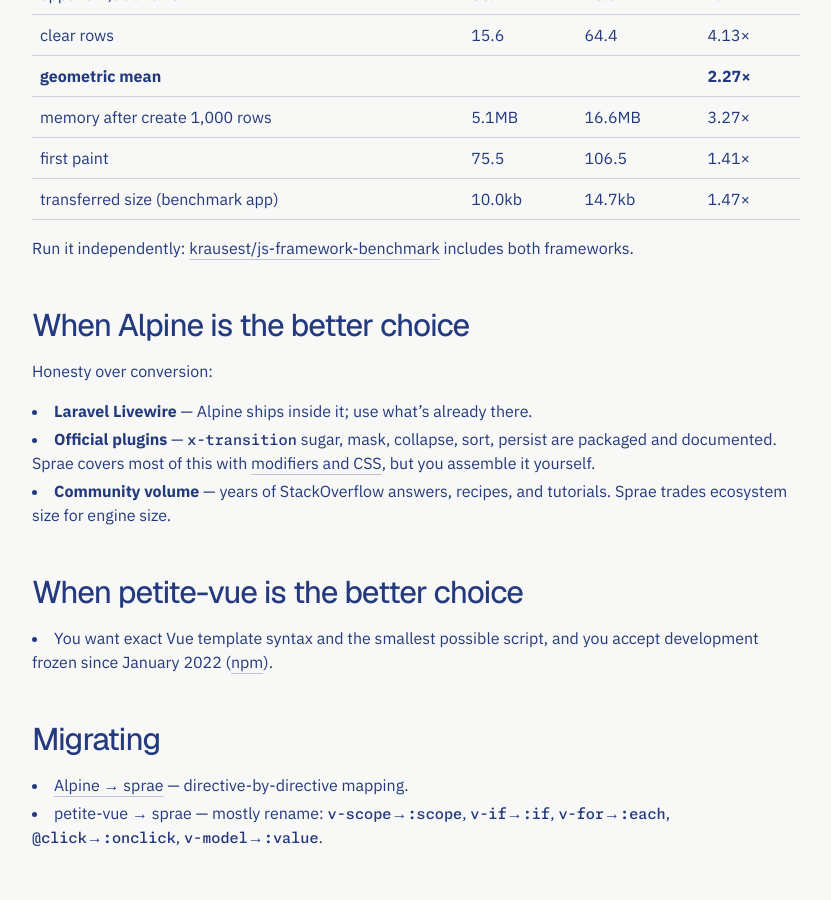
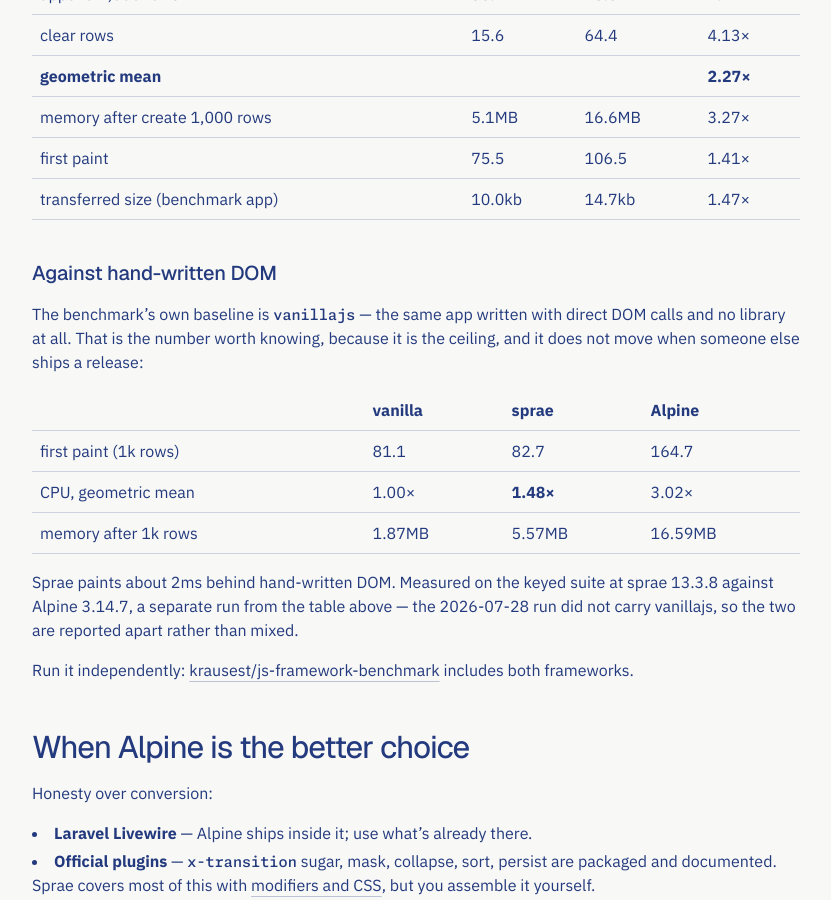
Before and after one commit to dy/sprae, a Jekyll site: the page built from compare.md, in a window 1280 px wide and 900 px high, scrolled down 1612 px. Shown: the whole window, without its empty margins (284-1115 px from the left). Built offline with Jekyll 4.4.1, drawn with Linux system fonts in a browser that asks for light colours.

Commit message:
Measure the strip against plain DOM instead of against Alpine
Naming a rival in the spec strip made both numbers hostage to that
rival's release cadence and framed sprae as the cheaper version of
something else. The benchmark's own baseline is vanillajs — the same app
in direct DOM calls — which is a ceiling rather than a competitor, and it
does not move.

  +2ms behind plain DOM   first paint, 1k rows
  5.1MB per 1k rows       heap after create

The first figure restores a claim that was on the page before and that I
removed as unbacked. It was backed: the webdriver results carry vanillajs
at 81.1ms against sprae's 82.7ms. Compare now publishes that baseline —
first paint, CPU geometric mean and memory, all three against vanilla —
attributed to the run that measured it rather than folded into the
2026-07-28 table, which carried no vanillajs.

```diff
--- a/compare.md
+++ b/compare.md
@@ -47,6 +47,23 @@
 | first paint | 75.5 | 106.5 | 1.41× |
 | transferred size (benchmark app) | 10.0kb | 14.7kb | 1.47× |
 
+
+### Against hand-written DOM
+
+The benchmark's own baseline is `vanillajs` — the same app written with direct DOM calls and no library
+at all. That is the number worth knowing, because it is the ceiling, and it does not move when someone
+else ships a release:
+
+| | vanilla | sprae | Alpine |
+|---|---|---|---|
+| first paint (1k rows) | 81.1 | 82.7 | 164.7 |
+| CPU, geometric mean | 1.00× | **1.48×** | 3.02× |
+| memory after 1k rows | 1.87MB | 5.57MB | 16.59MB |
+
+Sprae paints about 2ms behind hand-written DOM. Measured on the keyed suite at sprae 13.3.8 against
+Alpine 3.14.7, a separate run from the table above — the 2026-07-28 run did not carry vanillajs, so the
+two are reported apart rather than mixed.
+
 Run it independently: [krausest/js-framework-benchmark](https://github.com/krausest/js-framework-benchmark) includes both frameworks.
 
 ## When Alpine is the better choice
--- a/index.html
+++ b/index.html
@@ -2928,12 +2928,12 @@
             <dd><strong class="spec-value">0</strong><span class="spec-unit">deps</span></dd>
           </div>
           <div>
-            <dt class="sr-only">speed</dt>
-            <dd><a class="spec-value" href="./compare#performance" aria-label="2.3 times the speed of Alpine, geometric mean of the js-framework-benchmark CPU benchmarks, measured 2026-07-28">×2.3</a><span class="spec-unit">Alpine<br>speed</span></dd>
+            <dt class="sr-only">first paint</dt>
+            <dd><a class="spec-value" href="./compare#performance" aria-label="Two milliseconds behind hand-written DOM code to first paint with 1,000 rows, in the js-framework-benchmark harness">+2</a><span class="spec-unit">ms behind<br>plain DOM</span></dd>
           </div>
           <div>
             <dt class="sr-only">memory</dt>
-            <dd><a class="spec-value" href="./compare#performance" aria-label="0.3 times Alpine's runtime memory after creating 1,000 rows: 5.1MB against 16.6MB, measured 2026-07-28">×0.3</a><span class="spec-unit">Alpine<br>memory</span></dd>
+            <dd><a class="spec-value" href="./compare#performance" aria-label="5.1 megabytes of heap after creating 1,000 rows, measured by the js-framework-benchmark harness">5.1</a><span class="spec-unit">MB per<br>1k rows</span></dd>
           </div>
           <div>
             <dt class="sr-only">age</dt>
```
